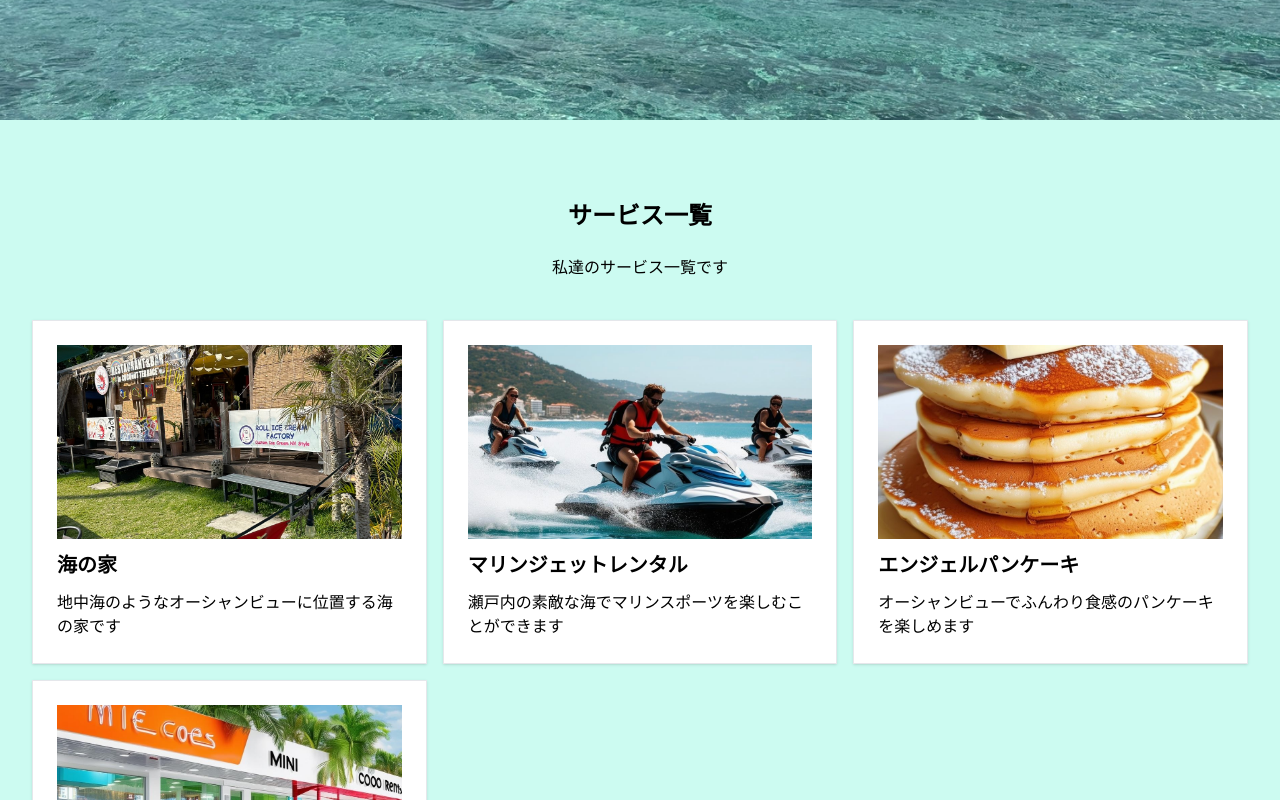
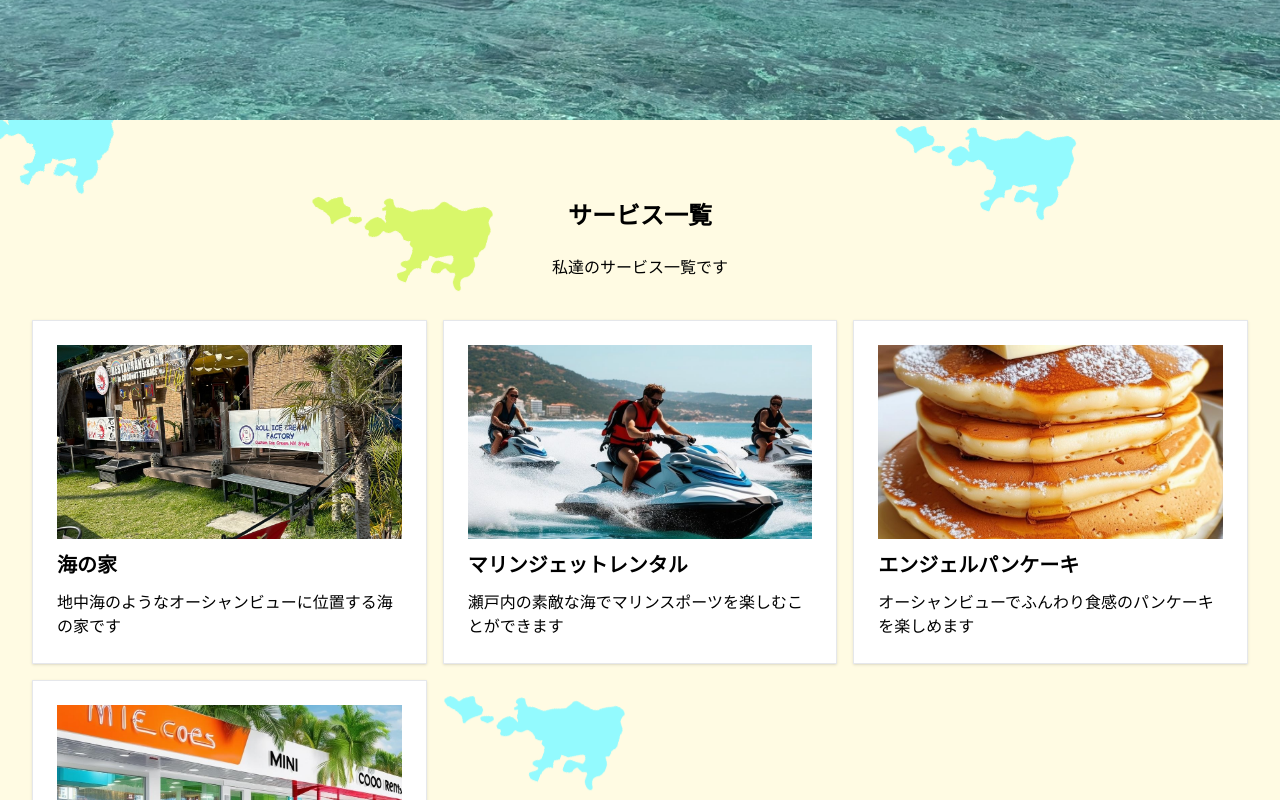
Before and after one commit to olivemochi23/gajumaru-site, a Next.js app: page / in a window 1280 px wide. Shown: the part 680-1480 px from the top of the page. Built offline with nearby package versions, Linux system fonts and the light colour scheme; a web font is replaced by a local one.

Commit message:
style change4

```diff
--- a/app/components/services.tsx
+++ b/app/components/services.tsx
@@ -4,7 +4,11 @@ import Section from "./section";
 
 export default function Services() {
   return (
-    <Section className="bg-teal-100 px-4 sm:px-6 lg:px-8" title="サービス一覧" subTitle="私達のサービス一覧です" style={{}}>
+    <Section className="bg-teal-100 px-4 sm:px-6 lg:px-8" title="サービス一覧"
+    subTitle="私達のサービス一覧です"
+    style={{
+      backgroundImage: "url('/お問合せ背景.png')"
+    }}>
       <div className="grid grid-cols-1 sm:grid-cols-2 lg:grid-cols-3 gap-4 ">
         <div className="border relative rounded-md p-6 shadow space-y-3 bg-white">
           <div className="aspect-video bg-muted relative">
```
